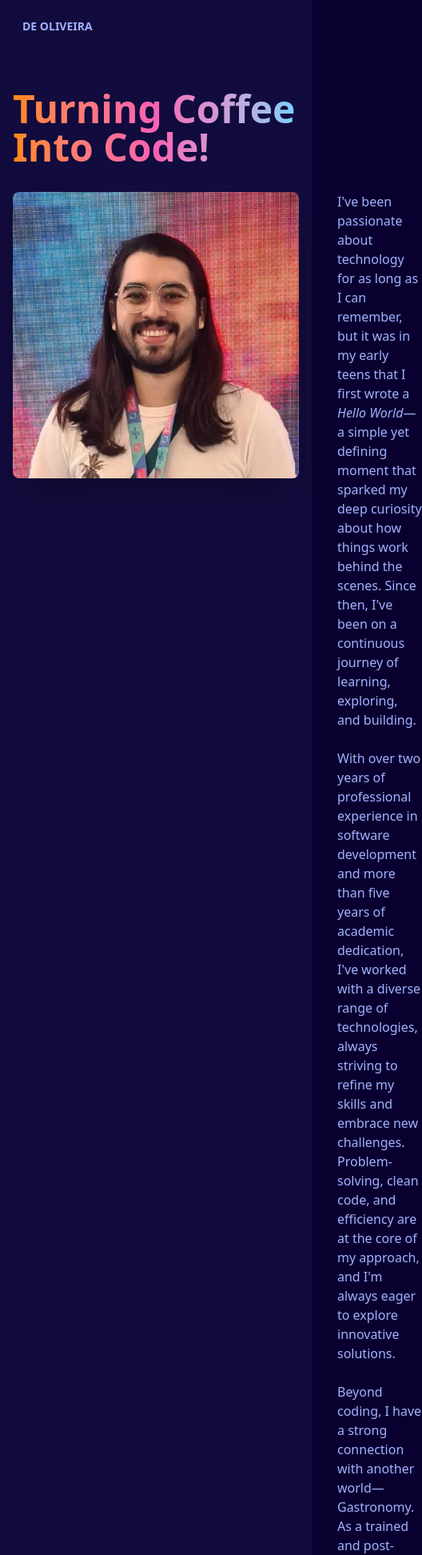
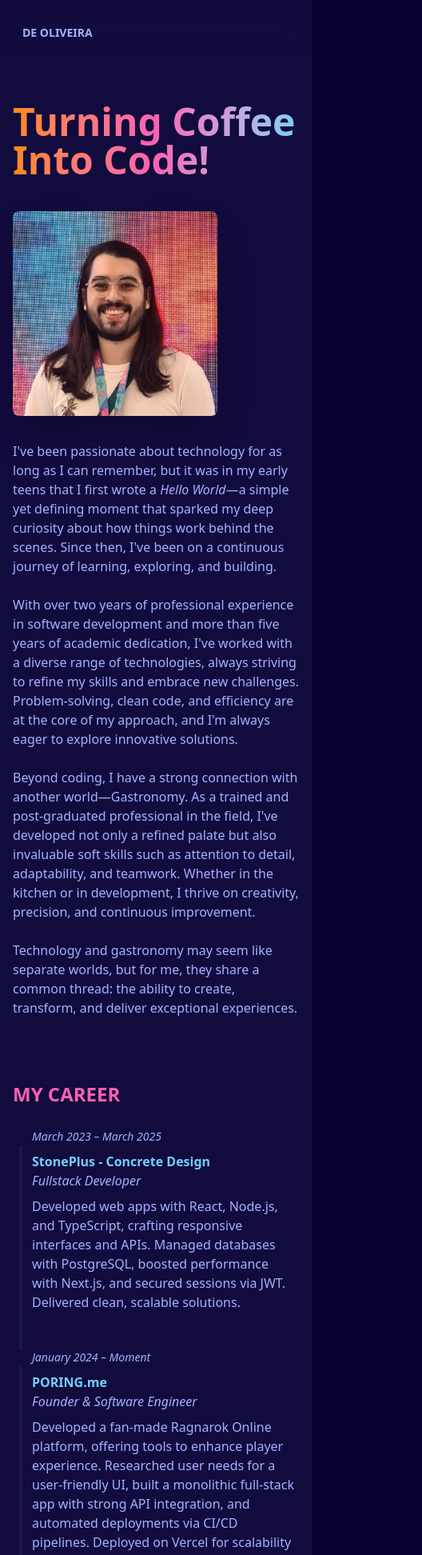
Before and after one commit to amariliodeoliveira/my-portfolio, a Next.js app: page /about-me in a window 390 px wide. Shown: the top 1944 px of the page at 80% size, 528 px wide, since content can reach past the window. Built offline with nearby package versions, Linux system fonts and the light colour scheme; some icons are missing.

Commit message:
fix: improve header responsiveness and fix opening issue outside root

```diff
--- a/src/app/about-me/page.tsx
+++ b/src/app/about-me/page.tsx
@@ -1,11 +1,13 @@
 import AboutFooter from "@/components/layout/AboutFooter";
 import AboutHero from "@/components/layout/AboutHero";
+import NavigatorModal from "@/components/ui/NavigatorModal";
 
 export default function Home() {
   return (
     <>
       <main>
         <AboutHero />
+        <NavigatorModal />
       </main>
       <AboutFooter />
     </>
--- a/src/app/layout.tsx
+++ b/src/app/layout.tsx
@@ -1,22 +1,17 @@
 import type { Metadata } from "next";
-import { Geist, Geist_Mono } from "next/font/google";
+import { Work_Sans } from "next/font/google";
 import "./globals.css";
 
-import Navbar from "@/components/layout/Navbar";
+import Header from "@/components/layout/Header";
 
-const geistSans = Geist({
-  variable: "--font-geist-sans",
-  subsets: ["latin"],
-});
-
-const geistMono = Geist_Mono({
-  variable: "--font-geist-mono",
+const workSans = Work_Sans({
+  variable: "--font-work-sans",
   subsets: ["latin"],
 });
 
 export const metadata: Metadata = {
-  title: "Create Next App",
-  description: "Generated by create next app",
+  title: "Amarilio de Oliveira",
+  description: "Welcome to my portfolio! Feel free to explore my work and get in touch.",
 };
 
 export default function RootLayout({
@@ -26,10 +21,8 @@ export default function RootLayout({
 }>) {
   return (
     <html lang="en">
-      <body
-        className={`${geistSans.variable} ${geistMono.variable} antialiased`}
-      >
-        <Navbar />
+      <body className={`${workSans.variable} antialiased`}>
+        <Header />
         {children}
       </body>
     </html>
--- a/src/components/layout/AboutHero.tsx
+++ b/src/components/layout/AboutHero.tsx
@@ -2,140 +2,49 @@ import Image from "next/image";
 import React from "react";
 
 import ProfilePic from "@img/profile-oficial.jpeg";
-import { Icon } from "@iconify/react/dist/iconify.js";
+import AboutHeroTimeline from "./AboutHeroTimeline";
 
 const AboutHero: React.FC = () => {
   return (
-    <section className="hero justify-center bg-base-200 min-h-screen pt-24">
+    <section className="hero justify-center bg-base-200 min-h-screen pt-28">
       <div className="hero-content max-w-4xl flex-col items-start gap-20">
         <div className="flex flex-col gap-4">
-          <h1 className="text-5xl pb-4 font-bold bg-gradient-to-r from-accent via-primary to-secondary text-transparent bg-clip-text">
+          <h1 className="text-5xl md:pb-4 pb-6 font-bold bg-gradient-to-r from-accent via-primary to-secondary text-transparent bg-clip-text">
             Turning Coffee Into Code!
           </h1>
-          <div className="flex gap-12">
+          <div className="flex md:gap-8 lg:gap-16 gap-8 flex-wrap md:flex-nowrap">
             <Image
               src={ProfilePic}
-              width={250}
-              height={250}
               alt="Amarilio de Oliveira"
-              className="rounded-lg shadow-2xl size-fit"
+              className="rounded-lg shadow-2xl size-fit max-w-80 max-h-64"
             />
 
             <p>
-              I&apos;ve been passionate about technology for as long as I can
-              remember, but it was in my early teens that I first wrote a{" "}
-              <i>Hello World</i>
-              —a simple yet defining moment that sparked my deep curiosity about
-              how things work behind the scenes. Since then, I&apos;ve been on a
-              continuous journey of learning, exploring, and building.
+              I&apos;ve been passionate about technology for as long as I can remember, but it was in my early teens
+              that I first wrote a <i>Hello World</i>
+              —a simple yet defining moment that sparked my deep curiosity about how things work behind the scenes.
+              Since then, I&apos;ve been on a continuous journey of learning, exploring, and building.
               <br />
               <br />
-              With over two years of professional experience in software
-              development and more than five years of academic dedication,
-              I&apos;ve worked with a diverse range of technologies, always
-              striving to refine my skills and embrace new challenges.
-              Problem-solving, clean code, and efficiency are at the core of my
-              approach, and I&apos;m always eager to explore innovative
-              solutions.
+              With over two years of professional experience in software development and more than five years of
+              academic dedication, I&apos;ve worked with a diverse range of technologies, always striving to refine my
+              skills and embrace new challenges. Problem-solving, clean code, and efficiency are at the core of my
+              approach, and I&apos;m always eager to explore innovative solutions.
               <br />
               <br />
-              Beyond coding, I have a strong connection with another
-              world—Gastronomy. As a trained and post-graduated professional in
-              the field, I&apos;ve developed not only a refined palate but also
-              invaluable soft skills such as attention to detail, adaptability,
-              and teamwork. Whether in the kitchen or in development, I thrive
-              on creativity, precision, and continuous improvement.
+              Beyond coding, I have a strong connection with another world—Gastronomy. As a trained and post-graduated
+              professional in the field, I&apos;ve developed not only a refined palate but also invaluable soft skills
+              such as attention to detail, adaptability, and teamwork. Whether in the kitchen or in development, I
+              thrive on creativity, precision, and continuous improvement.
               <br />
               <br />
-              Technology and gastronomy may seem like separate worlds, but for
-              me, they share a common thread: the ability to create, transform,
-              and deliver exceptional experiences.
+              Technology and gastronomy may seem like separate worlds, but for me, they share a common thread: the
+              ability to create, transform, and deliver exceptional experiences.
             </p>
           </div>
         </div>
 
-        <div>
-          <h2 className="uppercase text-primary text-2xl font-bold mb-5">
-            Carreira
-          </h2>
-          <ul className="timeline timeline-snap-icon max-md:timeline-compact timeline-vertical">
-            <li>
-              <Icon
-                icon="line-md:confirm-circle-filled"
-                className="timeline-middle size-5"
-              />
-              <div className="timeline-start mb-10 md:text-end">
-                <time className="font-mono italic text-sm">
-                  March 2023 – Moment
-                </time>
-                <div className="text-base/tight my-2">
-                  <h3 className="font-black text-secondary">
-                    StonePlus - Concrete Design
-                  </h3>
-                  <p className="font-bold">Software Developer</p>
-                </div>
-                <p className="font-extralight">
-                  Developed web apps with React, Node.js, and TypeScript,
-                  crafting responsive interfaces and APIs. Managed databases
-                  with PostgreSQL, boosted performance with Next.js, and secured
-                  sessions via JWT. Delivered clean, scalable solutions.
-                </p>
-              </div>
-              <hr />
-            </li>
-
-            <li>
-              <hr />
-              <Icon
-                icon="line-md:confirm-circle-filled"
-                className="timeline-middle size-5"
-              />
-              <div className="timeline-end md:mb-10">
-                <time className="font-mono italic text-sm">
-                  January 2024 – Moment
-                </time>
-                <div className="text-base/tight my-2">
-                  <h3 className="font-black text-secondary">PORING.me</h3>
-                  <p className="font-bold">Founder & Software Engineer</p>
-                </div>
-                <p className="font-extralight">
-                  Developed a fan-made Ragnarok Online platform, offering tools
-                  to enhance player experience. Researched user needs for a
-                  user-friendly UI, built a monolithic full-stack app with
-                  strong API integration, and automated deployments via CI/CD
-                  pipelines. Deployed on Vercel for scalability and performance.
-                </p>
-              </div>
-              <hr />
-            </li>
-
-            <li>
-              <hr />
-              <Icon
-                icon="line-md:confirm-circle-filled"
-                className="timeline-middle size-5"
-              />
-              <div className="timeline-start mb-10 md:text-end">
-                <time className="font-mono italic text-sm">
-                  April 2020 – July 2020
-                </time>
-                <div className="text-base/tight my-2">
-                  <h3 className="font-medium text-secondary">
-                    A² Design Consulting
-                  </h3>
-                  <p className="font-bold">Wordpress Developer</p>
-                </div>
-                <p className="font-extralight">
-                  Developed and maintained a responsive, multilingual web
-                  application (Portuguese, English, and French) in WordPress for
-                  an architecture consultancy in Toronto, Canada, while ensuring
-                  the website met client needs and provided a seamless user
-                  experience across multiple languages and devices.
-                </p>
-              </div>
-            </li>
-          </ul>
-        </div>
+        <AboutHeroTimeline />
       </div>
     </section>
   );
--- /dev/null
+++ b/src/components/layout/AboutHeroTimeline.tsx
@@ -0,0 +1,28 @@
+import { Icon } from "@iconify/react/dist/iconify.js";
+import { MyJobs } from "@/data/jobs";
+import AboutHeroTimelineLink from "./AboutHeroTimelineLink";
+
+export default function AboutHeroTimeline() {
+  return (
+    <div>
+      <h2 className="uppercase text-primary text-2xl font-black mb-5">My Career</h2>
+      <ul className="timeline timeline-snap-icon max-md:timeline-compact timeline-vertical">
+        {MyJobs.map((job, index) => (
+          <li key={index}>
+            {index !== 0 && <hr />}
+            <Icon icon="line-md:confirm-circle-filled" className="timeline-middle size-5" />
+            <div className={`${index % 2 === 0 ? "timeline-start mb-10 md:text-end" : "timeline-end md:mb-10"}`}>
+              <time className="font-light italic text-sm">{job.date}</time>
+              <div className="text-light/tight my-2">
+                <AboutHeroTimelineLink label={job.company} href={job.link} />
+                <p className="font-medium italic">{job.role}</p>
+              </div>
+              <p className="font-extralight">{job.description}</p>
+            </div>
+            {index < MyJobs.length - 1 && <hr />}
+          </li>
+        ))}
+      </ul>
+    </div>
+  );
+}
--- /dev/null
+++ b/src/components/layout/AboutHeroTimelineLink.tsx
@@ -0,0 +1,12 @@
+import Link from "next/link";
+
+interface AboutHeroTimelineLinkProps {
+  label: string;
+  href?: URL;
+}
+
+export default function AboutHeroTimelineLink({ label, href }: AboutHeroTimelineLinkProps) {
+  return (
+    <h3 className="font-black text-secondary">{href ? <Link href={href.toString()}>{label}</Link> : <>{label}</>}</h3>
+  );
+}
--- a/src/components/layout/Navbar.tsx
+++ b/src/components/layout/Header.tsx
@@ -1,15 +1,13 @@
 "use client";
 
-import React, { useEffect } from "react";
 import Link from "next/link";
-
-import { navigationLinks } from "@/data/links";
-
 import useModal from "@/hooks/useModal";
 
+import { useEffect } from "react";
+import { navigationLinks } from "@/data/links";
 import { Icon } from "@iconify/react/dist/iconify.js";
 
-const Navbar: React.FC = () => {
+export default function Header() {
   const handleClick = useModal("navigation_modal");
 
   useEffect(() => {
@@ -17,9 +15,7 @@ const Navbar: React.FC = () => {
       if (e.ctrlKey && e.key === "k") {
         e.preventDefault();
 
-        const dialog = document.getElementById(
-          "navigation_modal"
-        ) as HTMLDialogElement | null;
+        const dialog = document.getElementById("navigation_modal") as HTMLDialogElement | null;
 
         if (dialog) {
           dialog.showModal();
@@ -35,7 +31,7 @@ const Navbar: React.FC = () => {
   }, []);
 
   return (
-    <header className="navbar absolute top-0 bg-transparent backdrop-blur-xl uppercase">
+    <header className="navbar absolute top-0 bg-transparent backdrop-blur-xl uppercase pt-4">
       <div className="navbar-start">
         <ul className="menu menu-horizontal">
           <li>
@@ -47,14 +43,11 @@ const Navbar: React.FC = () => {
       </div>
 
       <div className="navbar-center hidden lg:flex">
-        <ul className="menu gap-4 menu-horizontal">
+        <ul className="menu gap-4 menu-horizontal text-sm">
           {navigationLinks.map((link, index) =>
             link.label.toLowerCase() === "home" ? null : (
               <li key={index}>
-                <Link href={link.href}>
-                  <Icon className="size-4" icon={link.icon} />
-                  {link.label}
-                </Link>
+                <Link href={link.href}>{link.label}</Link>
               </li>
             )
           )}
@@ -72,6 +65,4 @@ const Navbar: React.FC = () => {
       </div>
     </header>
   );
-};
-
-export default Navbar;
+}
--- /dev/null
+++ b/src/data/jobs.ts
@@ -0,0 +1,26 @@
+export const MyJobs = [
+  {
+    date: "March 2023 – March 2025",
+    company: "StonePlus - Concrete Design",
+    link: new URL("https://stoneplus.com.br"),
+    role: "Fullstack Developer",
+    description:
+      "Developed web apps with React, Node.js, and TypeScript, crafting responsive interfaces and APIs. Managed databases with PostgreSQL, boosted performance with Next.js, and secured sessions via JWT. Delivered clean, scalable solutions.",
+  },
+  {
+    date: "January 2024 – Moment",
+    company: "PORING.me",
+    link: new URL("https://poring.me"),
+    role: "Founder & Software Engineer",
+    description:
+      "Developed a fan-made Ragnarok Online platform, offering tools to enhance player experience. Researched user needs for a user-friendly UI, built a monolithic full-stack app with strong API integration, and automated deployments via CI/CD pipelines. Deployed on Vercel for scalability and performance.",
+  },
+  {
+    date: "April 2020 – July 2020",
+    company: "A² Design Consulting",
+    link: undefined,
+    role: "WordPress Developer & Consultant",
+    description:
+      "Developed and maintained a responsive, multilingual web application (Portuguese, English, and French) in WordPress for an architecture consultancy in Toronto, Canada, while ensuring the website met client needs and provided a seamless user experience across multiple languages and devices.",
+  },
+];
```
Also changed, not shown: src/app/not-found.tsx (+2 -6 lines), 1 other file (tests, documents, lock files or other folders).
